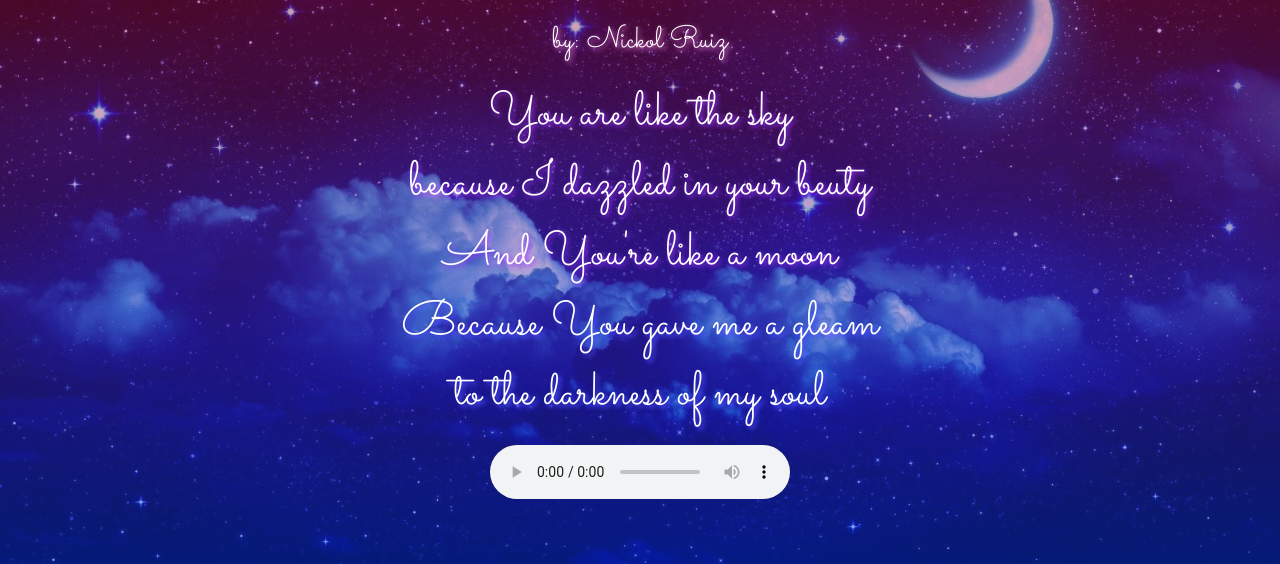
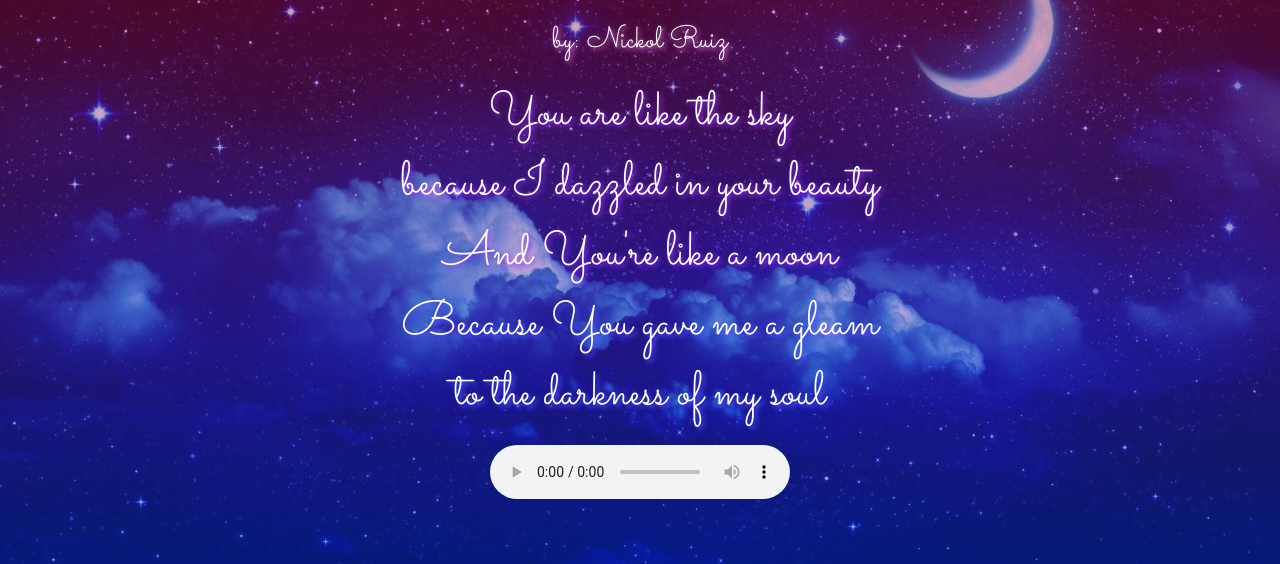
Before and after one commit to KurTech02/POEM, a plain HTML site: page index.htm in a window 1280 px wide. Shown: the part 236-800 px from the top of the page. Drawn offline with Linux system fonts and the light colour scheme; a web font is replaced by a local one.

Commit message:
Update index.htm

```diff
--- a/index.htm
+++ b/index.htm
@@ -10,8 +10,8 @@ POLARIS.src = "POLARIS.mp3";
 </div>
 
 <center>
-<p><pre><font face="Sacramento"><font size="15" color="FFFFFF"><spam>You are like the sky
-because I dazzled in your beuty
+<p><pre><font face="Sacramento"><font size="20" color="FFFFFF"><spam>You are like the sky
+because I dazzled in your beauty
 And You're like a moon</spam>
 Because You gave me a gleam
 to the darkness of my soul</pre></p></font><center>
```
